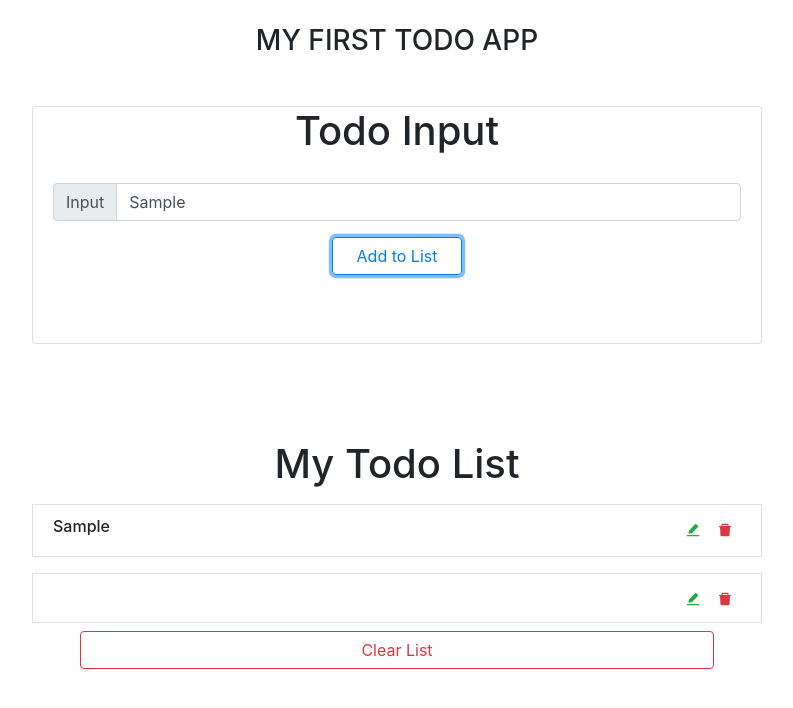
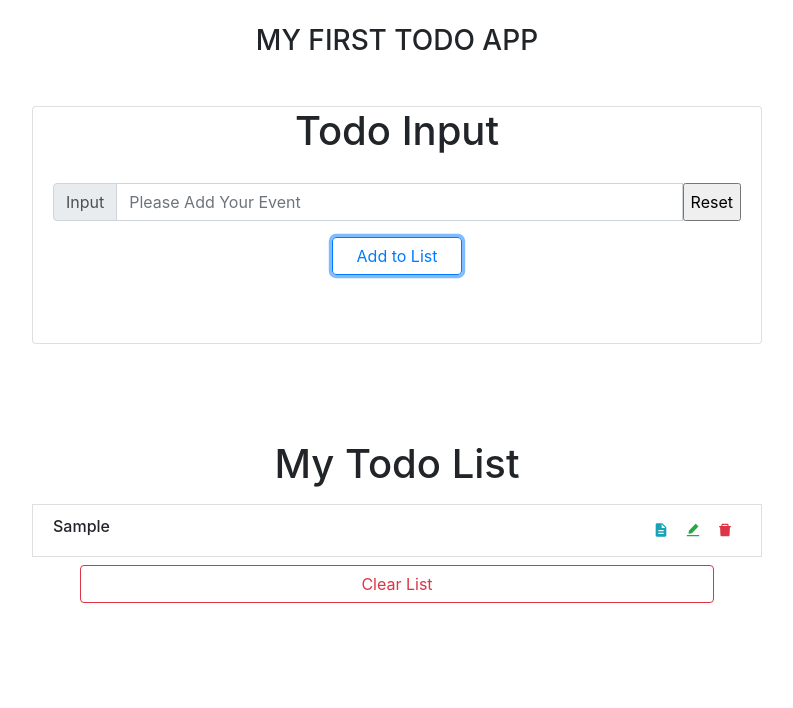
Before and after one commit to shijing0628/Todo-list-react, a React (Create React App) app: page / in a window 1280 px wide. Both pictures are taken after typing "Sample" into the empty fields and a click on the button "Add to List". Shown: the top 708 px of the page, without its empty margins (243-1036 px from the left). Built offline with nearby package versions, Linux system fonts and the light colour scheme.

Commit message:
version 1.0.0

```diff
--- a/src/App.js
+++ b/src/App.js
@@ -6,19 +6,23 @@ import { v4 as uuidv4 } from "uuid";
 import "bootstrap/dist/css/bootstrap.min.css";
 
 function App() {
-  const [items, setItems] = useState([""]);
-  const editItem = false;
+  const [items, setItems] = useState([]);
+  const [editInfo, setEditInfo] = useState({});
+  const [editItem, setEditItem] = useState(false);
 
   // add to list submit
   const handleSubmit = (e, inputText) => {
     e.preventDefault();
     setItems([
       {
-        id: uuidv4(),
+        id: editInfo && editInfo.id ? editInfo.id : uuidv4(),
         title: inputText,
       },
       ...items,
     ]);
+
+    setEditInfo({});
+    setEditItem(false);
   };
 
   // clear all list
@@ -35,14 +39,21 @@ function App() {
     const deleteItem = items.filter((item) => item.id !== id);
     setItems(deleteItem);
     let editItem = items.find((item) => item.id === id);
-    setItems({
-      items: deleteItem,
+    setEditInfo({
       title: editItem.title,
-      editItem: true,
-      id: id,
+      id: editItem.id,
     });
+    setEditItem(true);
+  };
 
-    console.log(editItem);
+  const addContentToItem = (id, textContent) => {
+    const updatedItems = items.map((item) => {
+      if (item.id === id) {
+        item.textContent = textContent;
+      }
+      return item;
+    });
+    setItems(updatedItems);
   };
 
   return (
@@ -51,12 +62,17 @@ function App() {
         <div className="row">
           <div className="col-10 mx-auto col-md-8 mt-4">
             <h3 className="text-uppercase text-center">My First todo App</h3>
-            <ToDoInput handleSubmit={handleSubmit} editItem={editItem} />
+            <ToDoInput
+              handleSubmit={handleSubmit}
+              editItem={editItem}
+              editInfo={editInfo}
+            />
             <ToDoList
               items={items}
               clearList={clearList}
               handleDelete={handleDelete}
               handleEdit={handleEdit}
+              addContentToItem={addContentToItem}
             />
           </div>
         </div>
--- a/src/components/ToDoInput.jsx
+++ b/src/components/ToDoInput.jsx
@@ -1,10 +1,16 @@
-import React, { useState } from "react";
+import React, { useState, useEffect } from "react";
 
-function ToDoInput({ handleSubmit, editItem }) {
+function ToDoInput({ handleSubmit, editItem, editInfo }) {
   const [inputText, setInputText] = useState("");
+
   const handleChangeInput = (e) => {
     setInputText(e.target.value);
   };
+
+  useEffect(() => {
+    setInputText(editInfo && editInfo.title ? editInfo.title : "");
+  }, [editInfo]);
+
   return (
     <>
       <div className="card text-center mt-5">
@@ -16,12 +22,14 @@ function ToDoInput({ handleSubmit, editItem }) {
                 <span className="input-group-text">Input</span>
               </div>
               <input
+                value={inputText}
                 type="text"
                 name="myinput"
                 className="form-control text-capitalize"
                 placeholder="please add your event"
                 onChange={handleChangeInput}
-              ></input>
+              />
+              <input type="reset" defaultValue="Reset" />
             </div>
             <button
               type="submit"
--- a/src/components/ToDoItem.jsx
+++ b/src/components/ToDoItem.jsx
@@ -1,12 +1,36 @@
-import React from "react";
+import React, { useState, useEffect } from "react";
 import { AiFillEdit, AiFillDelete } from "react-icons/ai";
+import { MdDescription } from "react-icons/md";
+function ToDoItem({
+  title,
+  handleDelete,
+  handleEdit,
+  addContentToItem,
+  itemContent,
+  itemId,
+}) {
+  const [textEnable, setTextEnable] = useState(false);
+  const [textContent, setTextContent] = useState(itemContent);
+  const handleClick = () => {
+    if (textEnable) {
+      addContentToItem(itemId, textContent);
+    }
+    setTextEnable(!textEnable);
+  };
 
-function ToDoItem({ title, handleDelete, handleEdit }) {
+  useEffect(() => {
+    setTextContent(itemContent);
+  }, [itemContent]);
+
   return (
     <div>
       <li className="list-group-item d-flex justify-content-between my-2">
         <h6>{title}</h6>
         <div className="todo-icon">
+          <span className="text-info mx-2">
+            <MdDescription onClick={handleClick} />
+          </span>
+
           <span className="text-success mx-2">
             <AiFillEdit onClick={handleEdit} />
           </span>
@@ -15,6 +39,17 @@ function ToDoItem({ title, handleDelete, handleEdit }) {
           </span>
         </div>
       </li>
+      {textEnable ? (
+        <textarea
+          rows="4"
+          cols="50"
+          onChange={(e) => {
+            setTextContent(e.target.value);
+          }}
+        >
+          {textContent}
+        </textarea>
+      ) : null}
     </div>
   );
 }
--- a/src/components/ToDoList.jsx
+++ b/src/components/ToDoList.jsx
@@ -1,18 +1,25 @@
 import React, { useState } from "react";
 import ToDoItem from "./ToDoItem";
 
-function ToDoList({ items, clearList, handleDelete, handleEdit }) {
-  let myItems = Array.from(items);
+function ToDoList({
+  items,
+  clearList,
+  handleDelete,
+  handleEdit,
+  addContentToItem,
+}) {
   return (
     <>
       <ul className="list-group my-5">
         <div className="d-flex flex-column">
           <h1 className="text-center mt-5 mx-auto">My Todo List</h1>
 
-          {myItems.length !== 0 &&
-            myItems.map((item, index) => {
+          {items.length !== 0 &&
+            items.map((item, index) => {
               return (
                 <ToDoItem
+                  itemContent={item.textContent ? item.textContent : ""}
+                  itemId={item.id}
                   key={index}
                   title={item.title}
                   handleDelete={() => {
@@ -21,6 +28,7 @@ function ToDoList({ items, clearList, handleDelete, handleEdit }) {
                   handleEdit={() => {
                     handleEdit(item.id);
                   }}
+                  addContentToItem={addContentToItem}
                 />
               );
             })}
```
Also changed, not shown: src/components/AddInfo.jsx (added, +7 -0 lines).
